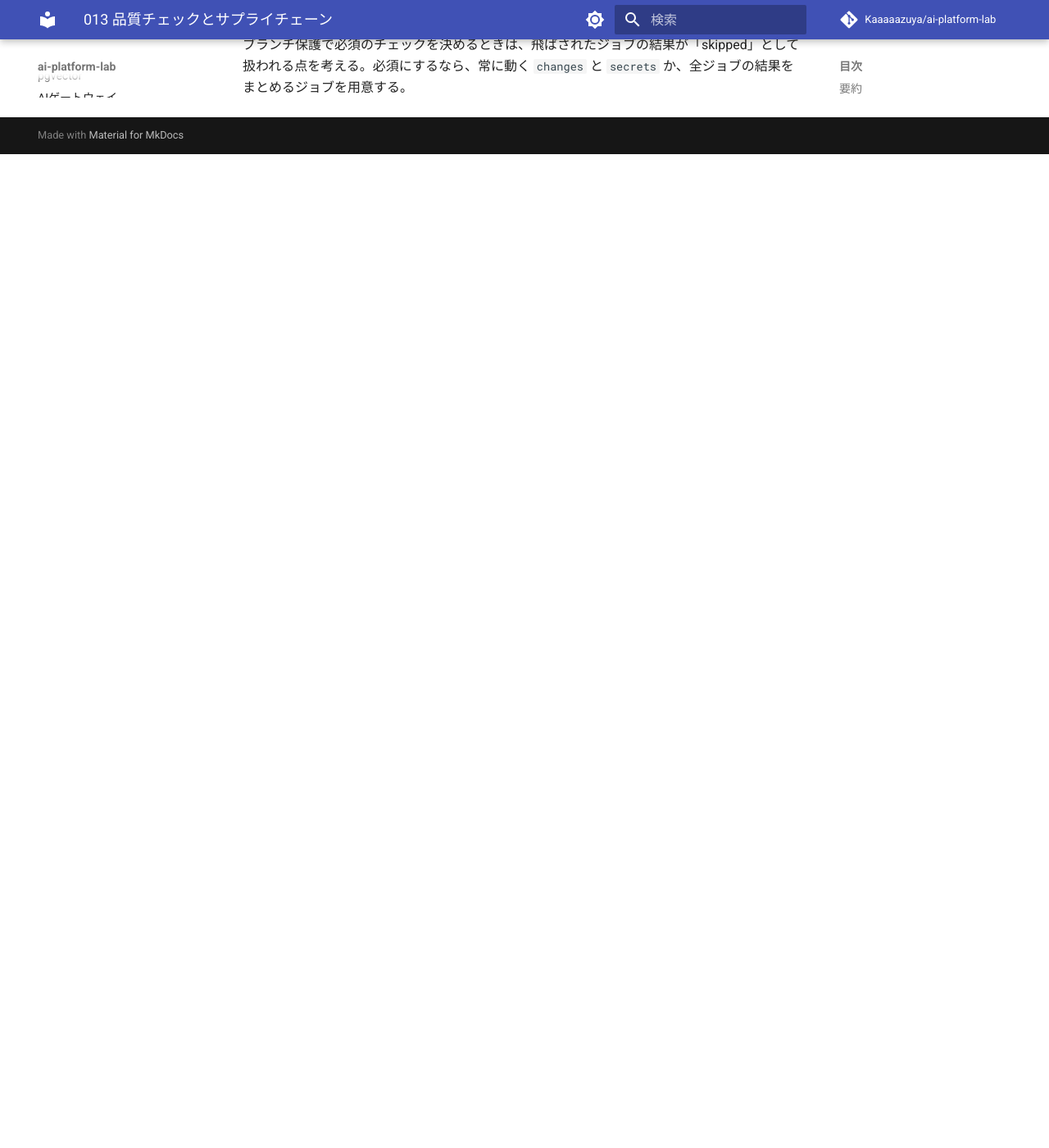
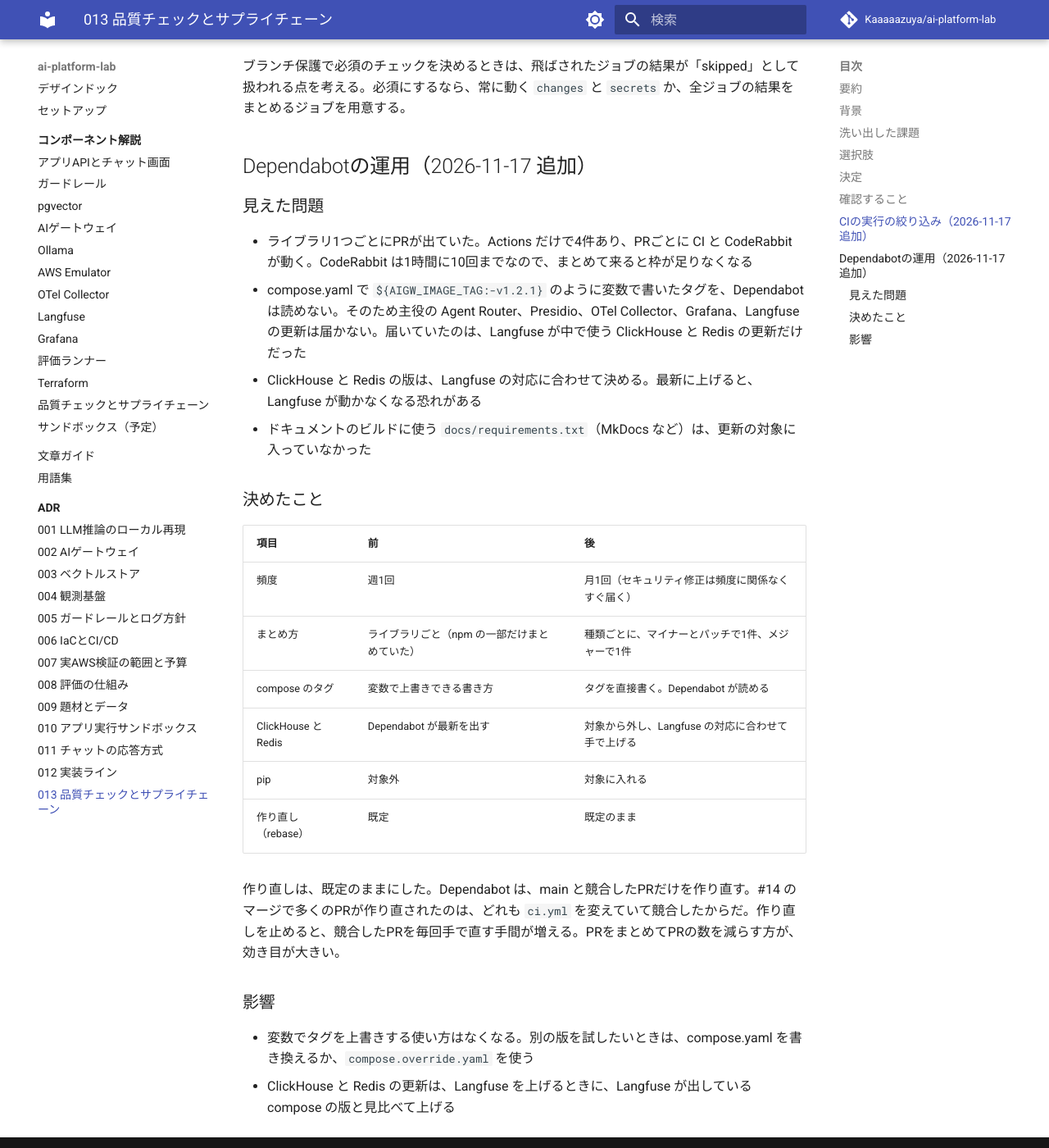
Before and after one commit to Kaaaaazuya/ai-platform-lab, an MkDocs documentation site: the page built from docs/adr/0013-dev-quality-supply-chain.md, in a window 1280 px wide and 1400 px high, scrolled down 4162 px. Shown: the whole window at 82% size. Built offline with MkDocs 1.6.1 and Material for MkDocs 9.7.7, drawn with Linux system fonts in a browser that asks for light colours; comment, search, counter and statistics services are not loaded; before the commit the page ends 4350 px from its top, so only the background shows below that; some of the changed text lies outside the part shown.

Commit message:
chore: rework the Dependabot policy
- Monthly schedule; group per ecosystem (minor+patch, major)
- Write compose image tags literally so Dependabot can read them
- Leave ClickHouse and Redis to manual updates that follow Langfuse
- Add the pip ecosystem for docs/requirements.txt
- Record the policy in ADR-013

Co-Authored-By: Claude Opus 5.5 <noreply@anthropic.com>
Claude-Session: https://claude.ai/code/session_01RvGuop5SsmDaHxnBm3XBxt

```diff
--- a/docs/adr/0013-dev-quality-supply-chain.md
+++ b/docs/adr/0013-dev-quality-supply-chain.md
@@ -61,7 +61,7 @@ M3までは型チェックとテスト、`terraform fmt` しかなく、リン
 - install スクリプトを持つパッケージは許可リスト（`scripts/check-install-scripts.mjs`）で管理し、増えたらCIで止める。今の3つ（esbuild、fsevents、protobufjs）は、スクリプトがなくてもビルドとテストが通ることを確かめた
 - CIは `npm ci` だけを使う（lockfile と違えば失敗する）。`npm audit signatures` でレジストリの署名を、`npm audit --audit-level=high` で脆弱性を確かめる
 - 脆弱性への対応として OpenTelemetry SDK を 0.301 系に、vitest を 5 系に上げた。推移的依存の rimraf は `overrides` で上げた。`npm audit` は0件
-- Dependabot で npm、Actions、Docker、Terraform を週1回更新する。公開直後の版を避けるため cooldown（7日、メジャーは14日）を置く
+- Dependabot で npm、Actions、Docker、Terraform、pip を月1回更新する。公開直後の版を避けるため cooldown（7日、メジャーは14日）を置く（「Dependabotの運用」を参照）
 
 **CI とコンテナ**
 
@@ -86,7 +86,7 @@ M3までは型チェックとテスト、`terraform fmt` しかなく、リン
 
 - [ ] compose.yaml で固定したタグがレジストリにあるか。タグの一覧はまだ確認できていない
     - aigw `v1.2.1`、otel-collector `0.165.0`、otel-lgtm `0.41.0`、presidio `2.2.366`
-- [ ] Dependabot が compose.yaml の `${VAR:-tag}` 形式を更新対象として認識するか
+- [x] Dependabot が compose.yaml の `${VAR:-tag}` 形式を更新対象として認識するか → 認識しない。タグを直接書く形に改めた
 - [ ] trivy（イメージ・Terraform・Dockerfile）を入れるか
 
 ## CIの実行の絞り込み（2026-11-17 追加）
@@ -112,3 +112,30 @@ M3までは型チェックとテスト、`terraform fmt` しかなく、リン
 | どれでも | changes、secrets |
 
 ブランチ保護で必須のチェックを決めるときは、飛ばされたジョブの結果が「skipped」として扱われる点を考える。必須にするなら、常に動く `changes` と `secrets` か、全ジョブの結果をまとめるジョブを用意する。
+
+## Dependabotの運用（2026-11-17 追加）
+
+### 見えた問題
+
+- ライブラリ1つごとにPRが出ていた。Actions だけで4件あり、PRごとに CI と CodeRabbit が動く。CodeRabbit は1時間に10回までなので、まとめて来ると枠が足りなくなる
+- compose.yaml で `${AIGW_IMAGE_TAG:-v1.2.1}` のように変数で書いたタグを、Dependabot は読めない。そのため主役の Agent Router、Presidio、OTel Collector、Grafana、Langfuse の更新は届かない。届いていたのは、Langfuse が中で使う ClickHouse と Redis の更新だけだった
+- ClickHouse と Redis の版は、Langfuse の対応に合わせて決める。最新に上げると、Langfuse が動かなくなる恐れがある
+- ドキュメントのビルドに使う `docs/requirements.txt`（MkDocs など）は、更新の対象に入っていなかった
+
+### 決めたこと
+
+| 項目 | 前 | 後 |
+| --- | --- | --- |
+| 頻度 | 週1回 | 月1回（セキュリティ修正は頻度に関係なくすぐ届く） |
+| まとめ方 | ライブラリごと（npm の一部だけまとめていた） | 種類ごとに、マイナーとパッチで1件、メジャーで1件 |
+| compose のタグ | 変数で上書きできる書き方 | タグを直接書く。Dependabot が読める |
+| ClickHouse と Redis | Dependabot が最新を出す | 対象から外し、Langfuse の対応に合わせて手で上げる |
+| pip | 対象外 | 対象に入れる |
+| 作り直し（rebase） | 既定 | 既定のまま |
+
+作り直しは、既定のままにした。Dependabot は、main と競合したPRだけを作り直す。#14 のマージで多くのPRが作り直されたのは、どれも `ci.yml` を変えていて競合したからだ。作り直しを止めると、競合したPRを毎回手で直す手間が増える。PRをまとめてPRの数を減らす方が、効き目が大きい。
+
+### 影響
+
+- 変数でタグを上書きする使い方はなくなる。別の版を試したいときは、compose.yaml を書き換えるか、`compose.override.yaml` を使う
+- ClickHouse と Redis の更新は、Langfuse を上げるときに、Langfuse が出している compose の版と見比べて上げる
```
Also changed, not shown: compose.yaml (+6 -6 lines), 1 other file.
